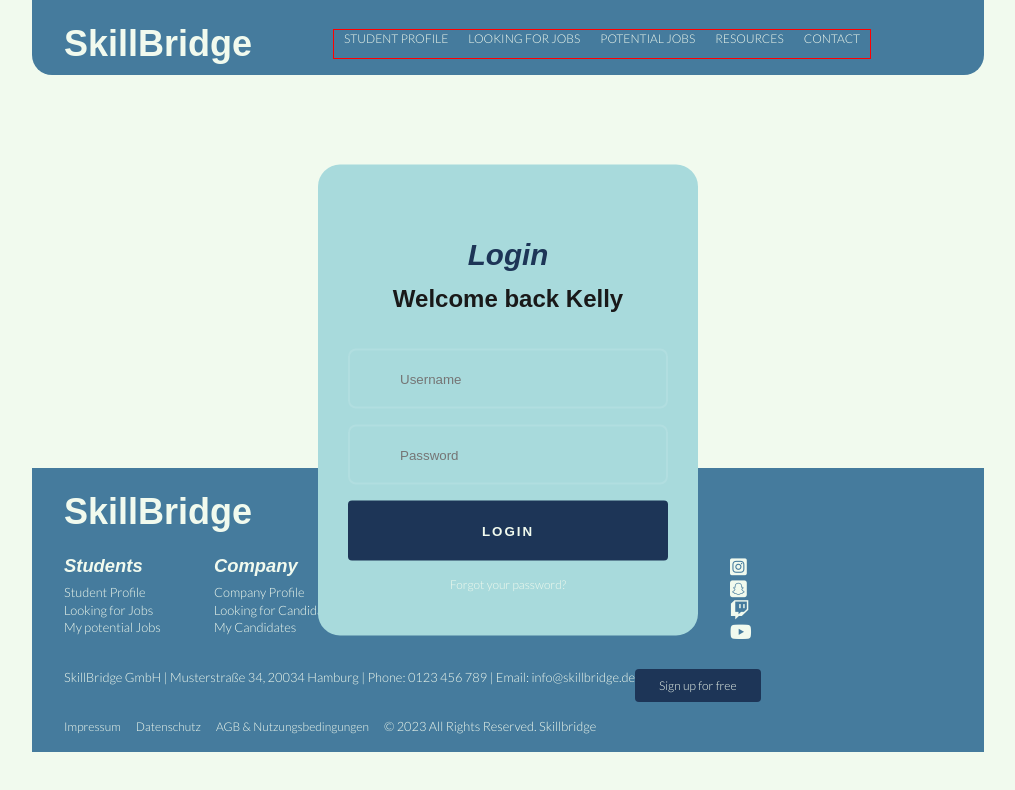
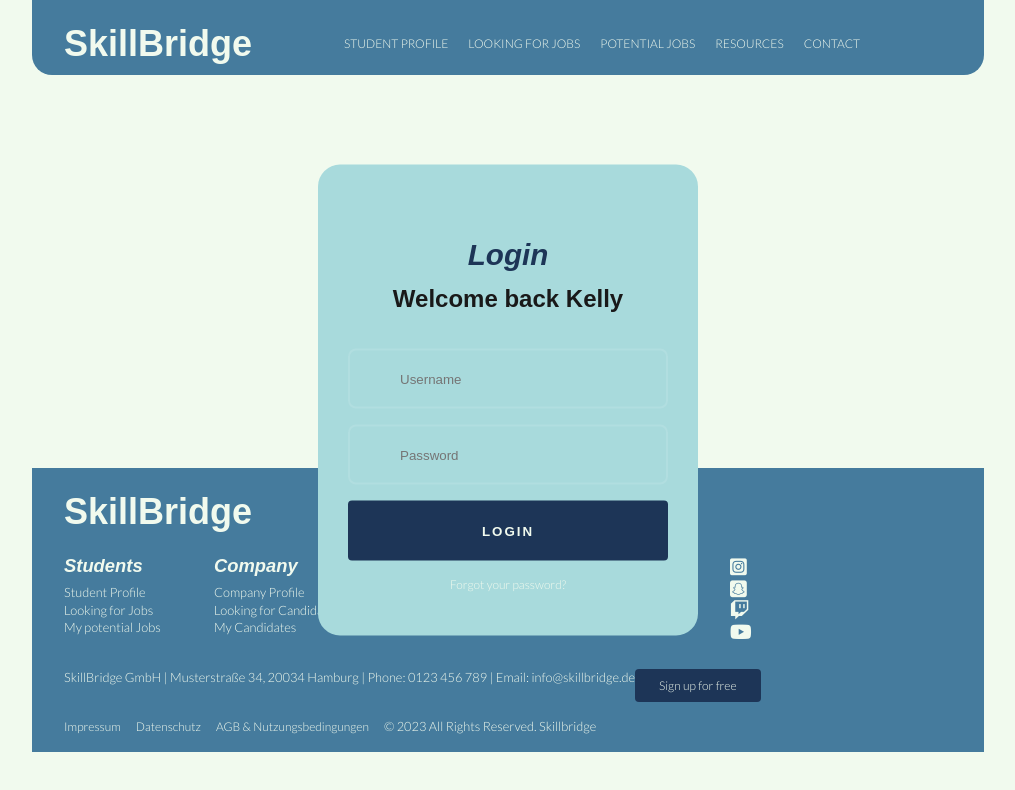
Before and after one commit to Akki-on-Rails/skill-bridge, a React (Create React App) app in the folder client/: page / in a window 1280 px wide. Shown: the top 790 px of the page, without its empty margins (132-1147 px from the left). Built offline with nearby package versions, Linux system fonts and the light colour scheme; a web font is replaced by a local one.

Commit message:
minor changes on menu styles

```diff
--- a/client/src/components/header.module.scss
+++ b/client/src/components/header.module.scss
@@ -23,17 +23,22 @@
 .menu {
   display: flex;
   margin-top: auto;
-  border: 1px solid red;
+  // border: 1px solid red;
 }
 .menu a {
   text-transform: uppercase;
-  padding: 0 10px 10px;
+  padding: 0 10px 6px;
 }
 
 .menu {
   a:hover, :active, :focus {
-    padding: 0 10px 7px;
+    padding: 0 10px 3px;
     border-bottom: 3px solid $c-contrast;
+  }
+}
+
+.menu {
+  a:active, :focus {
     font-weight: 700;
   }
 }
```
